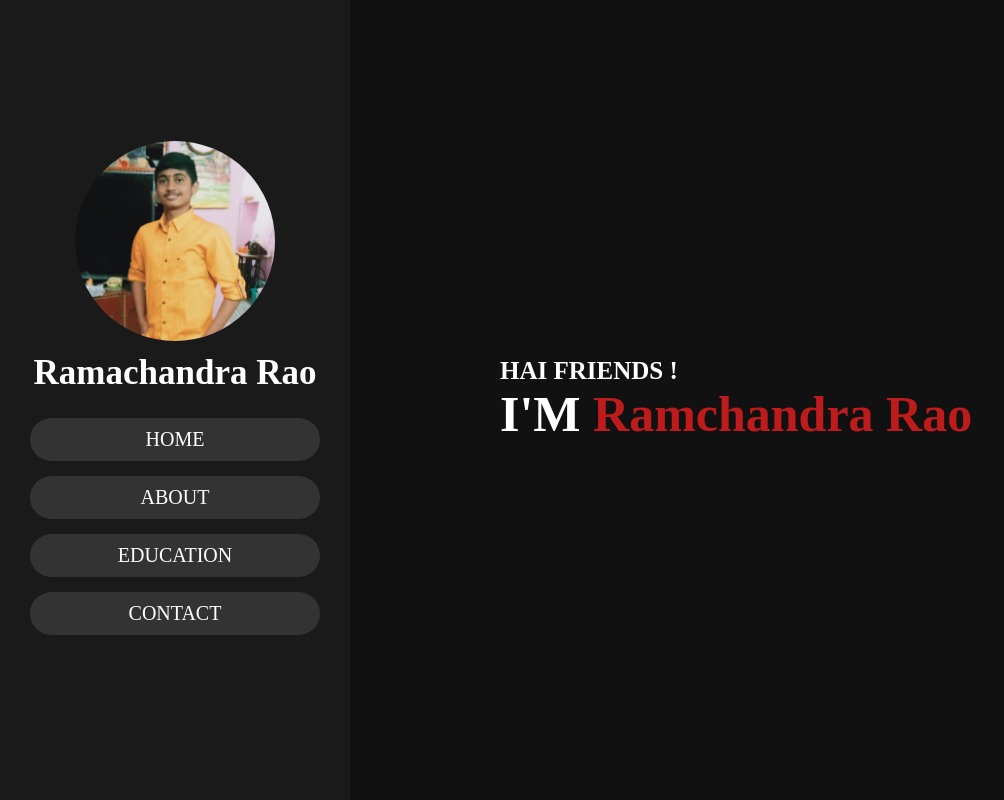
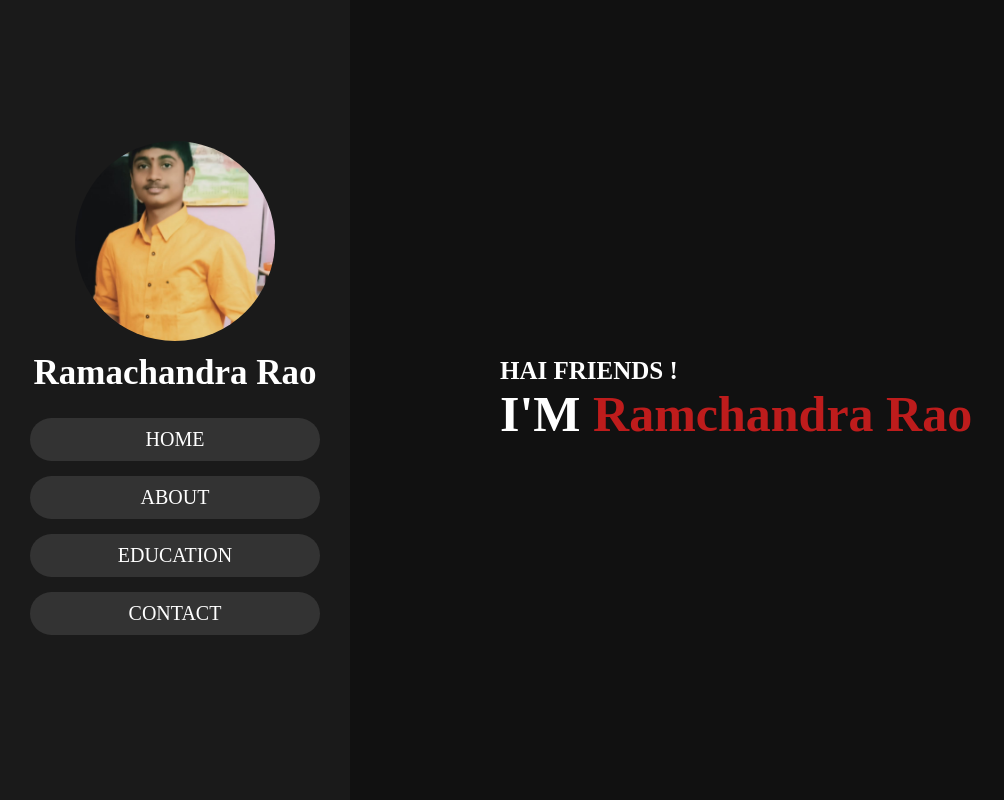
Before and after one commit to moningiramachandrarao/Ramchandra-portfolio, a plain HTML site: page index.html in a window 1280 px wide. Shown: the top 800 px of the page, without its empty margins (0-1004 px from the left). Drawn offline with nearby package versions, Linux system fonts and the light colour scheme.

Commit message:
Update index.html

```diff
--- a/index.html
+++ b/index.html
@@ -11,7 +11,7 @@
 <!-- header section starts  -->
 <header>
     <div class="user">
-        <img src="https://github.com/moningiramachandrarao/Ramchandra-portfolio/blob/main/picture.PNG" alt="Ramachandra Rao">
+        <img src="picture.jpeg" alt="Ramachandra Rao">
         <h3 class="name">Ramachandra Rao</h3>
     </div>
 
```
